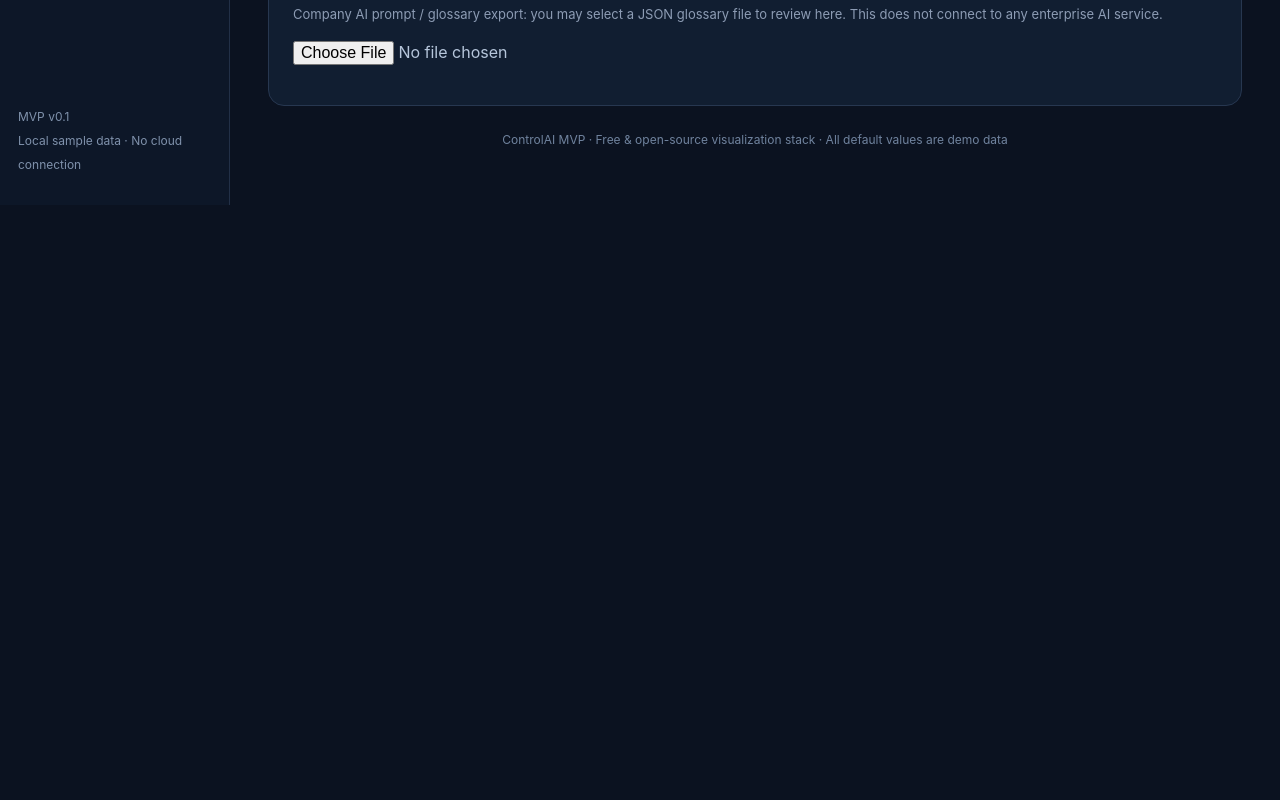
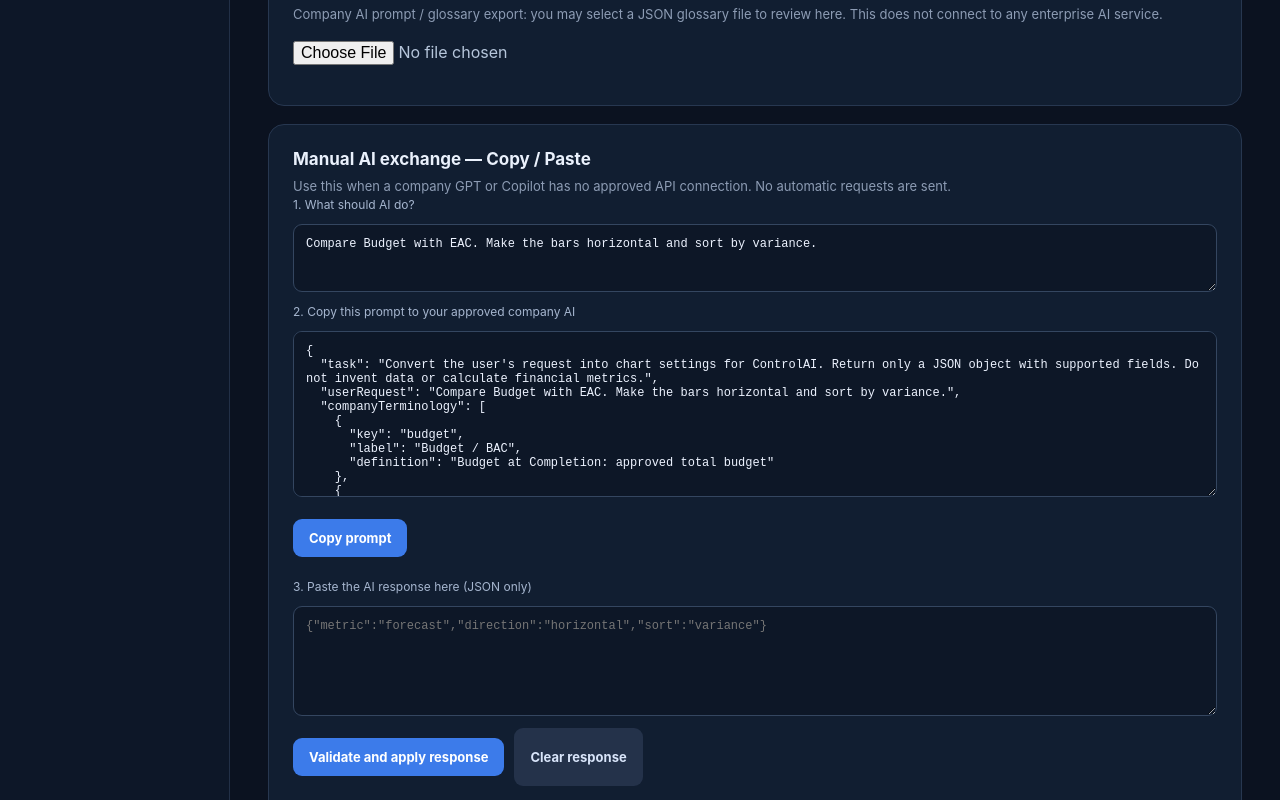
Before and after one commit to arvinazizian/ControlAI, a React (Vite) app: page / in a window 1280 px wide. Shown: the part 2060-2860 px from the top of the page. Before the commit the page ends 2265 px from the top, so only its background shows below. Built offline with nearby package versions, Linux system fonts and the light colour scheme.

Commit message:
feat: show manual AI exchange on ControlAI dashboard

```diff
--- a/src/App.tsx
+++ b/src/App.tsx
@@ -4,6 +4,7 @@ import { BarChart3, Download, RotateCcw, Sparkles } from "lucide-react";
 import { sampleProjects, type Project } from "./data";
 import ExcelImport from "./ExcelImport";
 import CompanyGlossary from "./CompanyGlossary";
+import ManualAIExchange from "./ManualAIExchange";
 import { loadTerms, type Term } from "./terminology";
 
 type Metric = "forecast" | "actual";
@@ -78,5 +79,6 @@ export default function App() {
     <section className="panel import"><h2>Load CSV data</h2><p>Columns: id,name,budget,forecast,actual. Values in € millions. Simple comma-separated CSV without quoted commas.</p><input type="file" accept=".csv,text/csv" onChange={async e=>{const file=e.target.files?.[0];if(!file)return;try{const rows=parseCSV(await file.text());setProjects(rows);setSelected(rows[0]?.id??null);setError("");}catch(err){setError(err instanceof Error?err.message:"Unable to parse file");}}}/>{error&&<p className="bad">{error}</p>}<button className="secondary" onClick={()=>{setProjects(sampleProjects);setSelected("P-102");setError("");}}>Restore sample data</button></section>
     <ExcelImport terms={terms} onImport={rows=>{setProjects(rows);setSelected(rows[0]?.id??null);}}/>
     <CompanyGlossary terms={terms} onChange={saveTerms}/>
+    <ManualAIExchange terms={terms} onApply={update}/>
     <footer>ControlAI MVP · Free & open-source visualization stack · All default values are demo data</footer></main></div>;
 }
```
